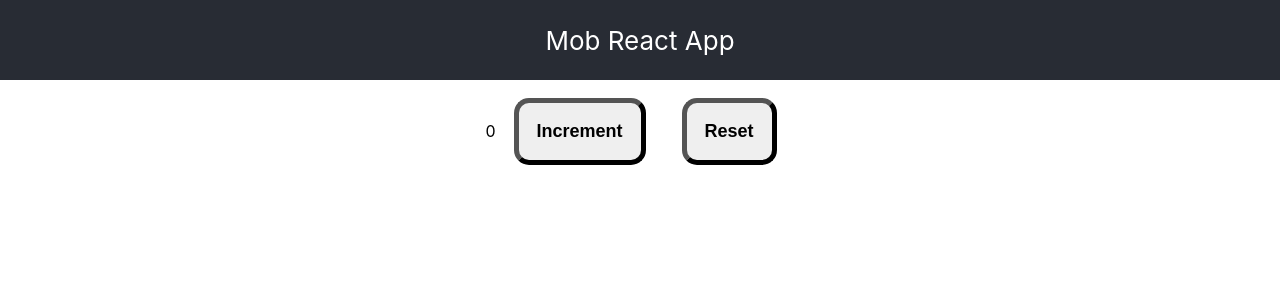
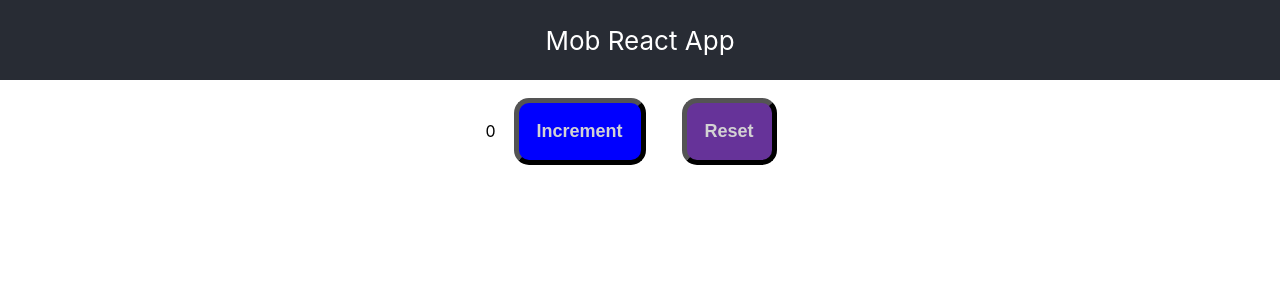
Before and after one commit to mob-programming/react-js, a React (Create React App) app in the folder mob-react-app/: page / in a window 1280 px wide. Shown: the top 300 px of the page. Built offline with nearby package versions, Linux system fonts and the light colour scheme.

Commit message:
Adding CSS classes, ignored first snapshot test

```diff
--- a/mob-react-app/src/App.js
+++ b/mob-react-app/src/App.js
@@ -11,8 +11,8 @@ function App() {
         Mob React App
       </header>
       <span data-testid='counter'>{count}</span>
-      <button onClick={() => { setCount(count + 1) }}>Increment</button>
-      <button onClick={() => { setCount(0) }}>Reset</button>
+      <button className='counter' onClick={() => { setCount(count + 1) }}>Increment</button>
+      <button className='reset' onClick={() => { setCount(0) }}>Reset</button>
     </div>
   );
 }
```
Also changed, not shown: 1 other file (tests, documents, lock files or other folders).
